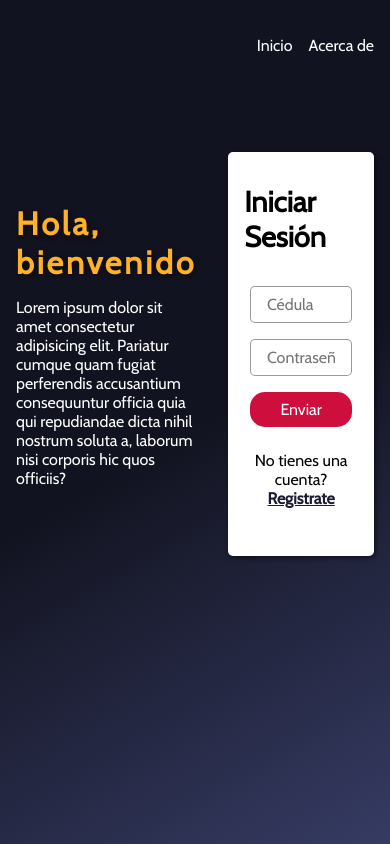
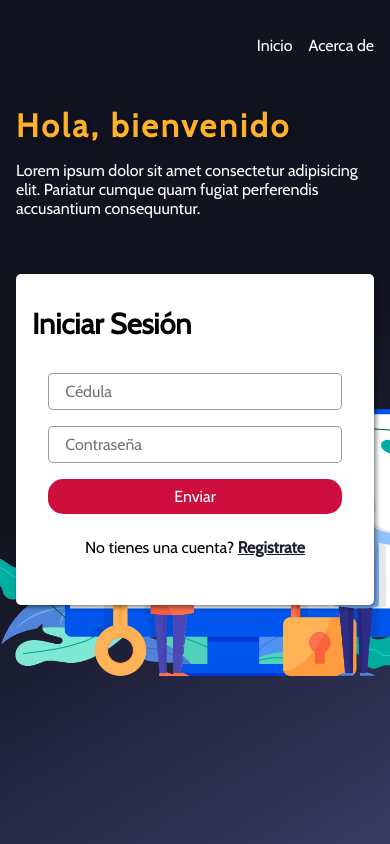
Before and after one commit to czabala847/cotizacion, a PHP site: page /cotizacion/ in a window 390 px wide. Run offline with PHP 8.4, Linux system fonts and the light colour scheme.

Commit message:
Haciendo responsive el login

```diff
--- a/index.php
+++ b/index.php
@@ -25,7 +25,10 @@ htmlHeader('Inicio');
     <div class="login-container">
       <div class="login-description">
         <h1 class="title-primary">Hola, bienvenido</h1>
-        <p>Lorem ipsum dolor sit amet consectetur adipisicing elit. Pariatur cumque quam fugiat perferendis accusantium consequuntur officia quia qui repudiandae dicta nihil nostrum soluta a, laborum nisi corporis hic quos officiis?</p>
+        <p>Lorem ipsum dolor sit amet consectetur adipisicing elit. Pariatur cumque quam fugiat perferendis accusantium consequuntur.</p>
+        <figure>
+          <!-- <img src="./src/assets/495078-PHE69C-919.png" alt="login imagen" /> -->
+        </figure>
       </div>
       <div class="login-form" id="container-form" data-up="inactive">
         <h2>Iniciar Sesión</h2>
--- a/src/css/style.css
+++ b/src/css/style.css
@@ -241,7 +241,8 @@ input[type="file"] {
   .quotation {
     background-position-y: 60vh;
   }
-  .quotation-container {
+  .quotation-container,
+  .login-container {
     -ms-grid-columns: 1fr;
         grid-template-columns: 1fr;
   }
@@ -250,6 +251,13 @@ input[type="file"] {
 /*-----------------------------------------*\
                   LOGIN
 \*-----------------------------------------*/
+.login {
+  background: url("../assets/495078-PHE69C-919.png") no-repeat;
+  background-size: 500px;
+  background-position-y: 65%;
+  background-position-x: 20%;
+}
+
 .login .title-primary {
   text-transform: initial;
 }
@@ -282,6 +290,18 @@ input[type="file"] {
   width: 100%;
   -webkit-box-sizing: border-box;
           box-sizing: border-box;
+}
+
+.login-description {
+  -ms-flex-item-align: start;
+      align-self: flex-start;
+  margin-top: 1rem;
+}
+
+@media only screen and (max-width: 768px) {
+  .quotation {
+    background-position-y: 60vh;
+  }
 }
 
 /*-----------------------------------------*\
--- a/src/js/login.js
+++ b/src/js/login.js
@@ -107,12 +107,12 @@ $formLogin.addEventListener("submit", async (e) => {
     const result = await fetchData("./App/Model/Login.php", fd);
     debugger;
 
-    // if (result.response === true) {
-    //   window.location = "./nueva-cotizacion.php";
-    // } else {
-    //   swal(result.response, "", "error");
-    //   $formLogin.reset();
-    // }
+    if (result.response === true) {
+      window.location = "./nueva-cotizacion.php";
+    } else {
+      swal(result.response, "", "error");
+      $formLogin.reset();
+    }
   } else {
     swal(`El campo ${isEmptyField[0]} está vacío`, "", "error");
   }
--- a/src/sass/layout/_login.scss
+++ b/src/sass/layout/_login.scss
@@ -3,6 +3,11 @@
 \*-----------------------------------------*/
 
 .login {
+  background: url("../assets/495078-PHE69C-919.png") no-repeat;
+  background-size: 500px;
+  background-position-y: 65%;
+  background-position-x: 20%;
+
   & .title-primary {
     text-transform: initial;
   }
@@ -39,3 +44,14 @@
 .login-container {
   @extend .section-container;
 }
+
+.login-description {
+  align-self: flex-start;
+  margin-top: 1rem;
+}
+
+@media only screen and (max-width: 768px) {
+  .quotation {
+    background-position-y: 60vh;
+  }
+}
--- a/src/sass/layout/_quotation.scss
+++ b/src/sass/layout/_quotation.scss
@@ -35,7 +35,8 @@
     background-position-y: 60vh;
   }
 
-  .quotation-container {
+  .quotation-container,
+  .login-container {
     grid-template-columns: 1fr;
   }
 }
```
Also changed, not shown: App/Model/Login.php (+7 -7 lines), src/assets/495078-PHE69C-919.png (added), 1 other file.
